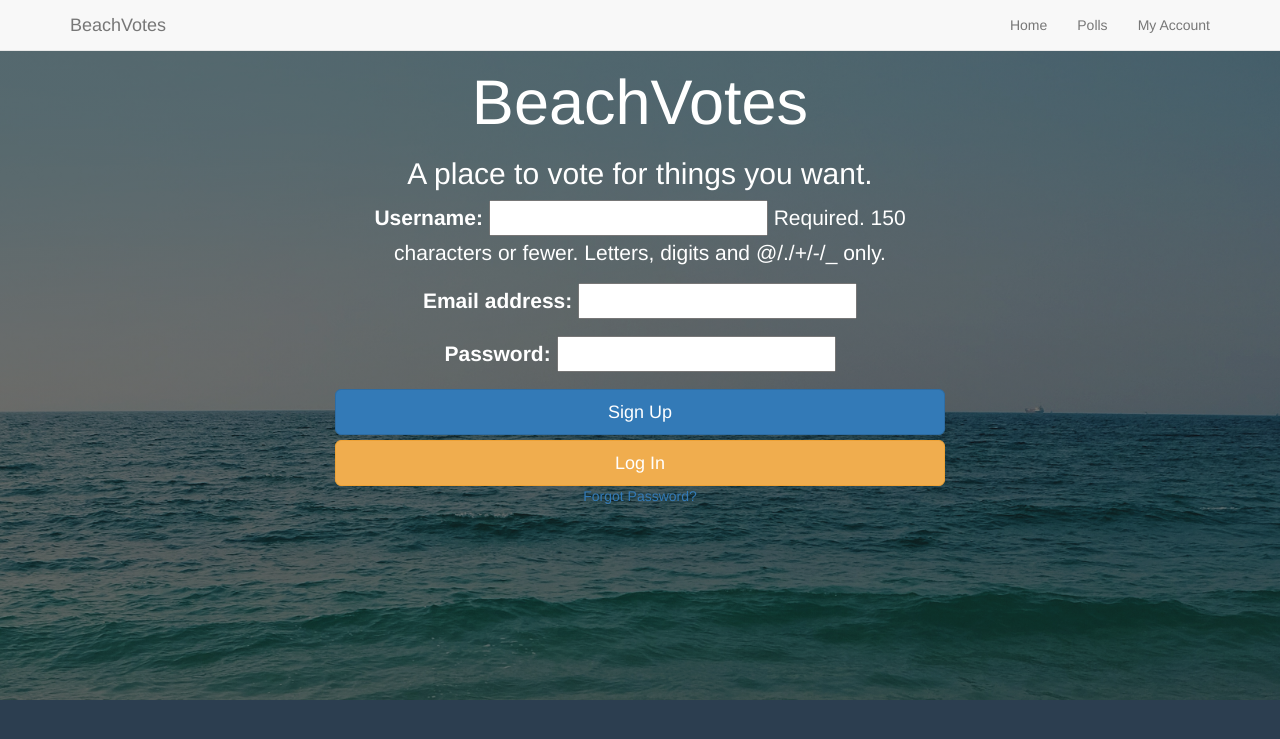
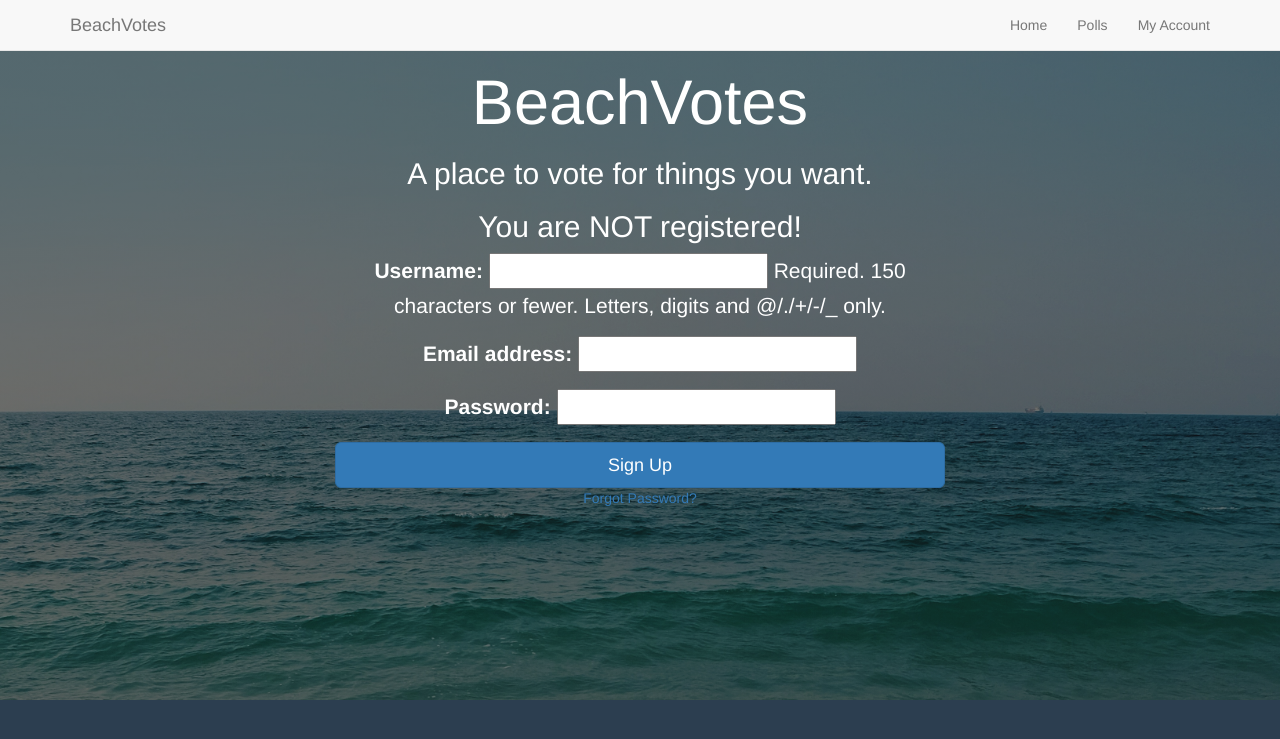
Before and after one commit to stevenGarciaDev/BeachVotes, a Django app: page / in a window 1280 px wide. Shown: the top 739 px of the page. Run offline with Django 3.2, Linux system fonts and the light colour scheme; some libraries are stand-ins or nearby versions.

Commit message:
Improve functionality in views.py for index page and prompt user if registered or not

```diff
--- a/beach_votes_project/poll/views.py
+++ b/beach_votes_project/poll/views.py
@@ -11,7 +11,7 @@ def index(request):
         user_form = UserForm(data = request.POST)
         user_profile_form = UserProfileForm(data = request.POST)
 
-        if user_form.is_valild() and user_profile_form.is_valid():
+        if user_form.is_valid() and user_profile_form.is_valid():
             user = user_form.save()
             # this hashes the password, encrypting it
             user.set_password(user.password)
--- a/beach_votes_project/static/stylesheets/base.css
+++ b/beach_votes_project/static/stylesheets/base.css
@@ -12,6 +12,10 @@ body {
   background-color: #2c3e50;
   width: 500px;
   height: 500px;
+}
+
+input {
+  color: black;
 }
 
 /* -----------------
--- a/beach_votes_project/templates/poll/index.html
+++ b/beach_votes_project/templates/poll/index.html
@@ -6,6 +6,12 @@
 
     <h1>BeachVotes</h1>
     <h2>A place to vote for things you want.</h2>
+
+    {% if registered %}
+      <h2>You are registered!!</h2>
+    {% else %}
+      <h2>You are NOT registered!</h2>
+    {% endif %}
 
     <form method="POST" class="form-horizontal" action="{% url 'index' %}">
       {% csrf_token %}
@@ -35,8 +41,8 @@
         {{ user_form.as_p }}
         {{ user_profile_form.as_p }}
 
-        <button class="btn btn-primary btn-lg btn-block">Sign Up</button>
-        <button class="btn btn-warning btn-lg btn-block">Log In</button>
+        <button class="btn btn-primary btn-lg btn-block" name="submit">Sign Up</button>
+        <!-- <button class="btn btn-warning btn-lg btn-block">Log In</button> -->
 
         <a href="#">Forgot Password?</a>
 
```
Also changed, not shown: beach_votes_project/db.sqlite3, 2 other files.
